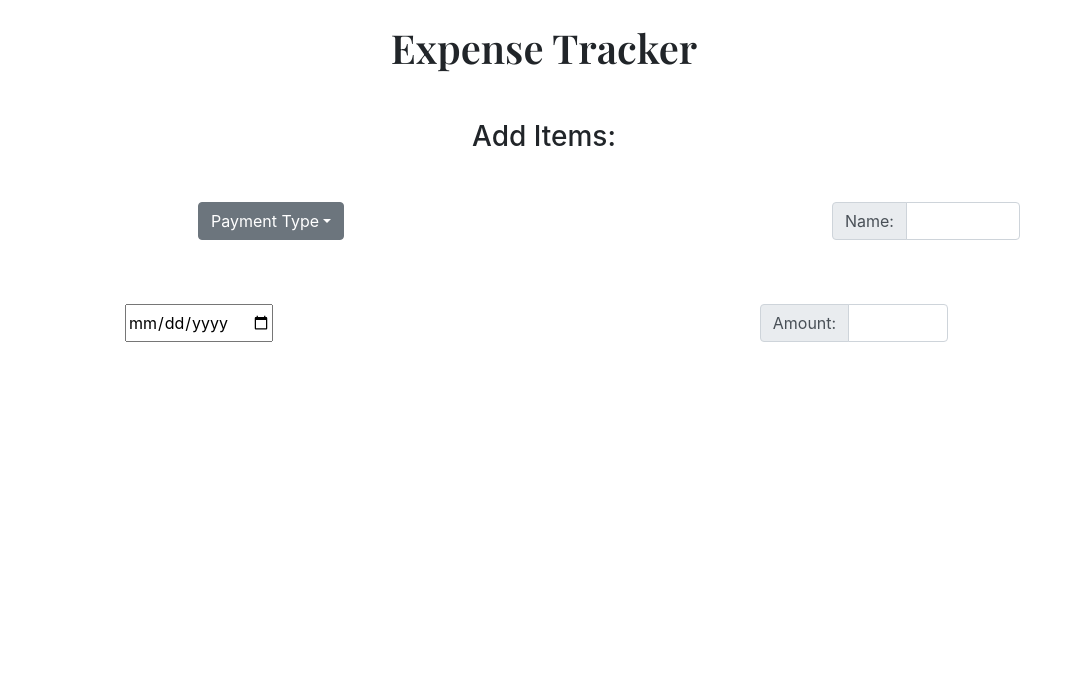
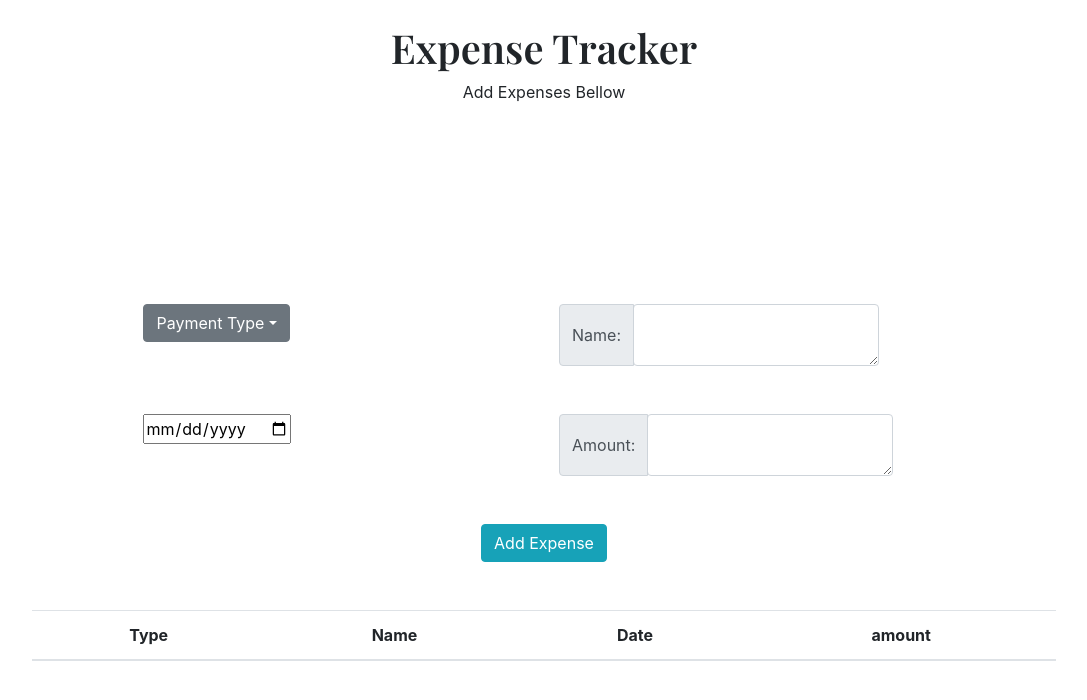
Before and after one commit to robthedev/expense-tracker, a React (Create React App) app: page / in a window 1280 px wide. Shown: the top 700 px of the page, without its empty margins (96-1183 px from the left). Built offline with nearby package versions, Linux system fonts and the light colour scheme.

Commit message:
Added UI

```diff
--- a/src/App.js
+++ b/src/App.js
@@ -2,12 +2,16 @@ import React from 'react';
 import './App.css';
 import Header from './components/Header'
 import ExpenseItems from './components/ExpenseItems'
+import AddButton from './components/AddButton'
+import Table from './components/Table'
 
 function App() {
   return (
     <div className="App">
       <Header />
       <ExpenseItems />
+      <AddButton />
+      <Table />
     </div>
   );
 }
--- /dev/null
+++ b/src/components/AddButton.js
@@ -0,0 +1,11 @@
+import React from 'react'
+
+function AddButton() {
+    return (
+        <div>
+            <button type="button" class="btn btn-info mt-5 mb-5">Add Expense</button>
+        </div>
+    )
+}
+
+export default AddButton
--- a/src/components/DatePicker.js
+++ /dev/null
@@ -1,30 +0,0 @@
-import React from "react";
-import DatePicker from "react-datepicker";
-
-import "react-datepicker/dist/react-datepicker.css";
-
-// CSS Modules, react-datepicker-cssmodules.css
-// import 'react-datepicker/dist/react-datepicker-cssmodules.css';
-
-class Example extends React.Component {
-    state = {
-        startDate: new Date()
-    };
-
-    handleChange = date => {
-        this.setState({
-            startDate: date
-        });
-    };
-
-    render() {
-        return (
-            <DatePicker
-                selected={this.state.startDate}
-                onChange={this.handleChange}
-            />
-        );
-    }
-}
-
-export default DatePicker
--- a/src/components/ExpenseItems.js
+++ b/src/components/ExpenseItems.js
@@ -1,16 +1,11 @@
-import React, { Component } from 'react'
-import DatePicker from './DatePicker'
+import React from 'react'
 
-class ExpenseItems extends Component {
-    render() {
+
+function ExpenseItems() {
     return (
-            <div>
-
-                <h3 className="mt-5 mb-3">Add Items:</h3>
-
-                < div class="row justify-content-around mt-5" >
-                    <div class="col-4">
-                        <div className="dropdown">
+        <div class="container" className='expense-items'>
+            <div class="row">
+                <div className="dropdown" class="col">
                     <button className="btn btn-secondary dropdown-toggle" type="button" id="dropdownMenuButton" data-toggle="dropdown" aria-haspopup="true" aria-expanded="false">
                         Payment Type
 </button>
@@ -22,29 +17,34 @@ class ExpenseItems extends Component {
                         <button className="dropdown-item">Other</button>
                     </div>
                 </div>
-                    </div>
 
-                    <div class="input-group mb-3 col-2">
+                <div class="col input-group mb-5">
                     <div class="input-group-prepend">
                         <span class="input-group-text" id="inputGroup-sizing-default">Name:</span>
                     </div>
-                        <input type="text" class="form-control" aria-label="Sizing example input" aria-describedby="inputGroup-sizing-default" />
+                    <div>
+                        <textarea className="textarea" type="text" class="form-control" aria-label="Sizing example input" aria-describedby="inputGroup-sizing-default" />
                     </div>
-                </div >
+                </div>
 
-                <div class="row justify-content-around mt-5">
+                <div class="w-100"></div>
+
+                <div class="col">
                     <input class='mb-3' type='date' name='date' />
+                </div>
 
-                    <div class="input-group mb-3 col-2">
+                <div class="col input-group">
                     <div class="input-group-prepend">
-                            <span class="input-group-text" id="inputGroup-sizing-default">Amount:</span>
+                        <span class="input-group-text">Amount:</span>
                     </div>
-                        <input type="text" class="form-control" aria-label="Sizing example input" aria-describedby="inputGroup-sizing-default" />
+                    <div>
+                        <textarea type="text" class="form-control" aria-label="Sizing example input" aria-describedby="inputGroup-sizing-default" />
                     </div>
+                </div>
+
             </div>
         </div >
     )
 }
-}
 
 export default ExpenseItems
--- a/src/components/Header.js
+++ b/src/components/Header.js
@@ -5,6 +5,7 @@ class Header extends Component {
         return (
             <div>
                 <h1 className="mt-4">Expense Tracker</h1>
+                <p>Add Expenses Bellow</p>
             </div>
         )
     }
--- /dev/null
+++ b/src/components/Table.js
@@ -0,0 +1,29 @@
+import React from 'react'
+
+function Table() {
+    return (
+        <table class="table" className='table'>
+            <thead>
+                <tr>
+                    <th scope="col">Type</th>
+                    <th scope="col">Name</th>
+                    <th scope="col">Date</th>
+                    <th scope="col">amount</th>
+                </tr>
+            </thead>
+            <tbody>
+                <tr>
+
+                </tr>
+                <tr>
+
+                </tr>
+                <tr>
+
+                </tr>
+            </tbody>
+        </table>
+    )
+}
+
+export default Table
--- a/src/index.css
+++ b/src/index.css
@@ -11,3 +11,13 @@ code {
   font-family: source-code-pro, Menlo, Monaco, Consolas, 'Courier New',
     monospace;
 }
+
+.expense-items {
+  margin-top: 200px;
+}
+
+.table {
+  max-width: 80%;
+  margin-left:auto;
+  margin-right:auto;
+}
```
Lines whose indentation alone changed are shown as unchanged.
